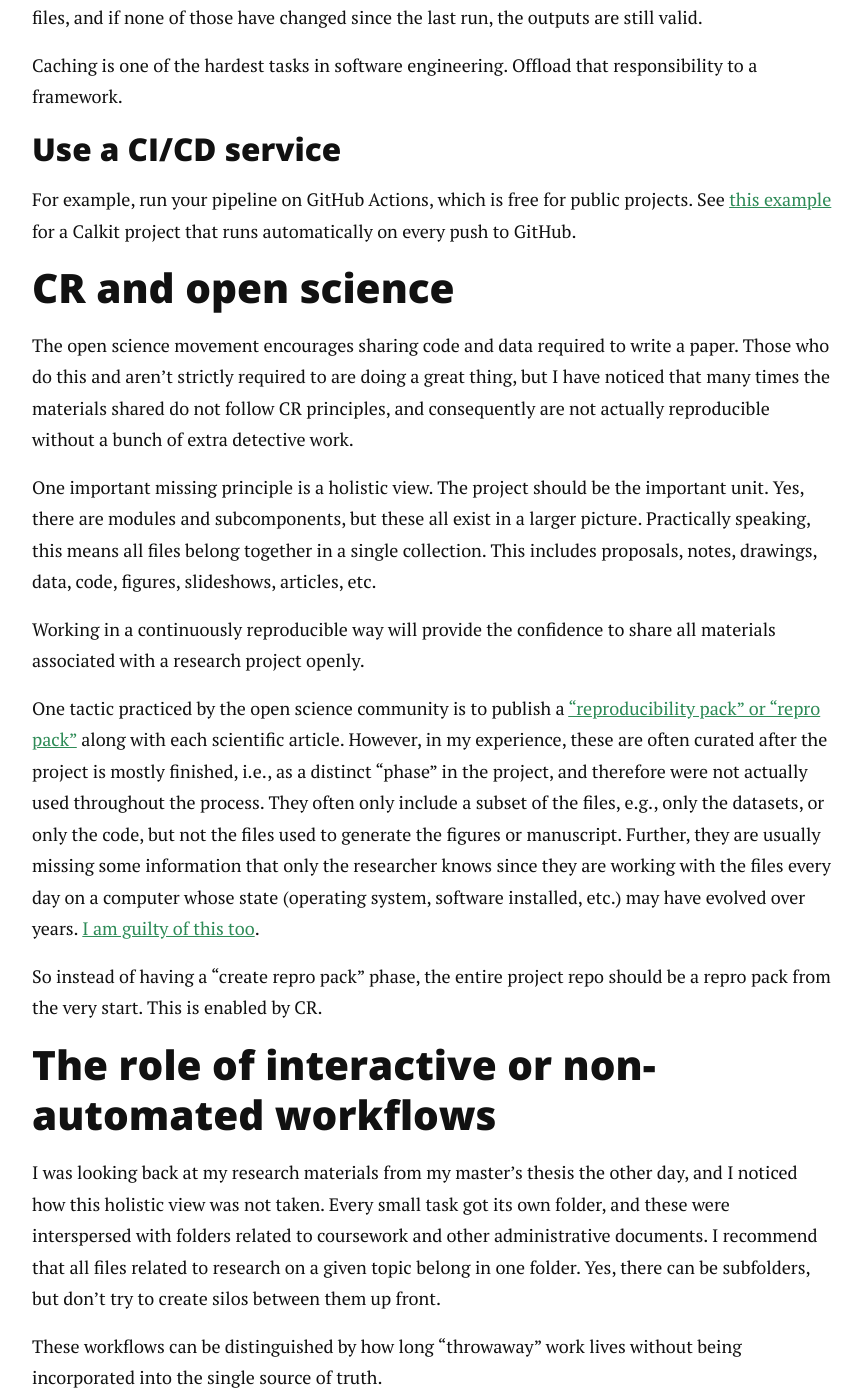
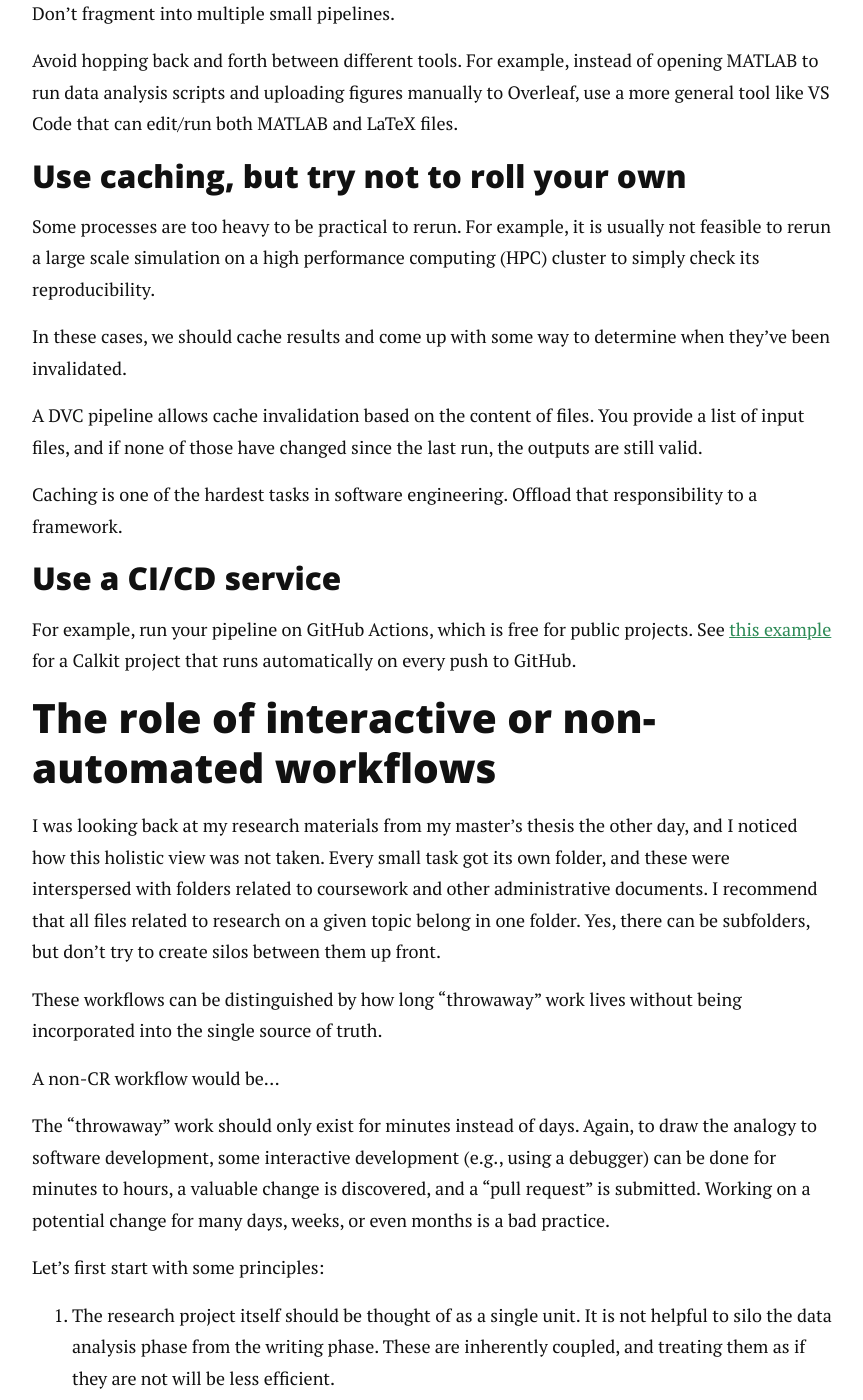
Before and after one commit to petebachant/petebachant.github.io, a Jekyll site: the page built from _posts/2025-02-28-continuous-reproducibility.md, in a window 1280 px wide and 1400 px high, scrolled down 7106 px. Shown: the whole window, without its empty margins (208-1071 px from the left). Built offline with Jekyll 4.4.1, drawn with Linux system fonts in a browser that asks for light colours; nearby versions of some CDN libraries; comment, search, counter and statistics services are not loaded; some of the changed text lies outside the part shown.

Commit message:
Move and condense repro pack part

```diff
--- a/_posts/2025-02-28-continuous-reproducibility.md
+++ b/_posts/2025-02-28-continuous-reproducibility.md
@@ -348,48 +370,6 @@ For example,
 run your pipeline on GitHub Actions, which is free for public projects.
 See [this example](https://github.com/calkit/example-basic/blob/main/.github/workflows/run.yml)
 for a Calkit project that runs automatically on every push to GitHub.
-
-## CR and open science
-
-The open science movement encourages sharing code and data required to write
-a paper.
-Those who do this and aren't strictly required to are doing a great thing,
-but I have noticed that many times the materials shared do not follow
-CR principles,
-and consequently are not actually reproducible without a bunch of extra
-detective work.
-
-One important missing principle is a holistic view.
-The project should be the important unit.
-Yes, there are modules and subcomponents,
-but these all exist in a larger picture.
-Practically speaking,
-this means all files belong together in a single collection.
-This includes proposals, notes, drawings, data, code, figures, slideshows,
-articles, etc.
-
-Working in a continuously reproducible way will provide the confidence
-to share all materials associated with a research project openly.
-
-One tactic practiced by the open science community is to publish
-a ["reproducibility pack" or "repro pack"](https://lorenabarba.com/blog/how-repro-packs-can-save-your-future-self/)
-along with each scientific article.
-However, in my experience,
-these are often curated after the project is mostly finished, i.e.,
-as a distinct "phase" in the project,
-and therefore were not actually used throughout the process.
-They often only include a subset of the files,
-e.g., only the datasets, or only the code,
-but not the files used to generate the figures or manuscript.
-Further, they are usually missing some information that only the researcher
-knows since they are working with the files every day on a computer
-whose state (operating system, software installed, etc.)
-may have evolved over years.
-[I am guilty of this too](https://petebachant.me/failed-to-repro/).
-
-So instead of having a "create repro pack" phase,
-the entire project repo should be a repro pack from the very start.
-This is enabled by CR.
 
 ## The role of interactive or non-automated workflows
 
```
Also changed, not shown: other parts of _posts/2025-02-28-continuous-reproducibility.md (+25 -0 lines).
